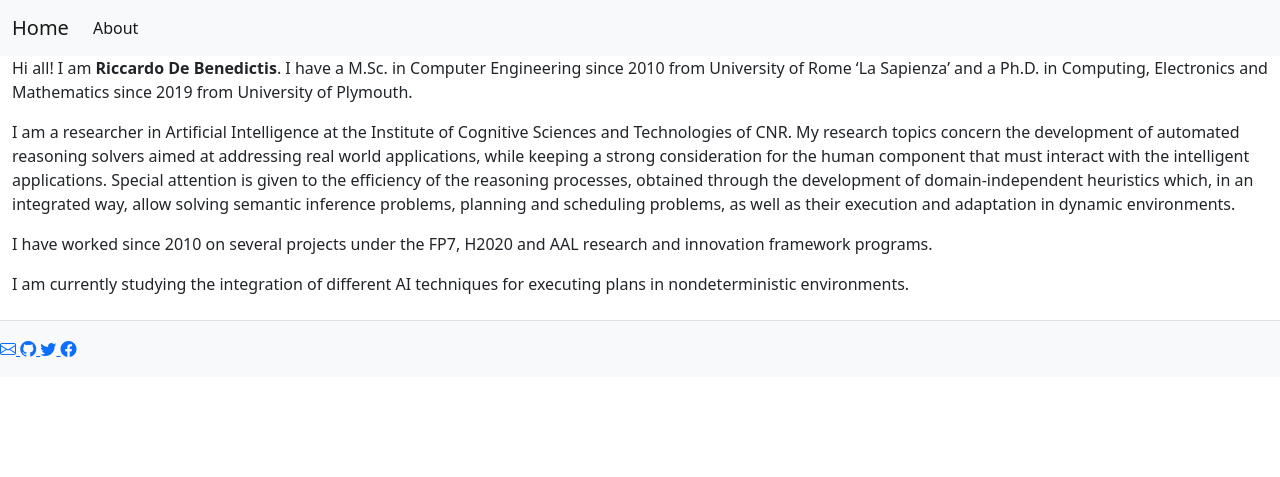
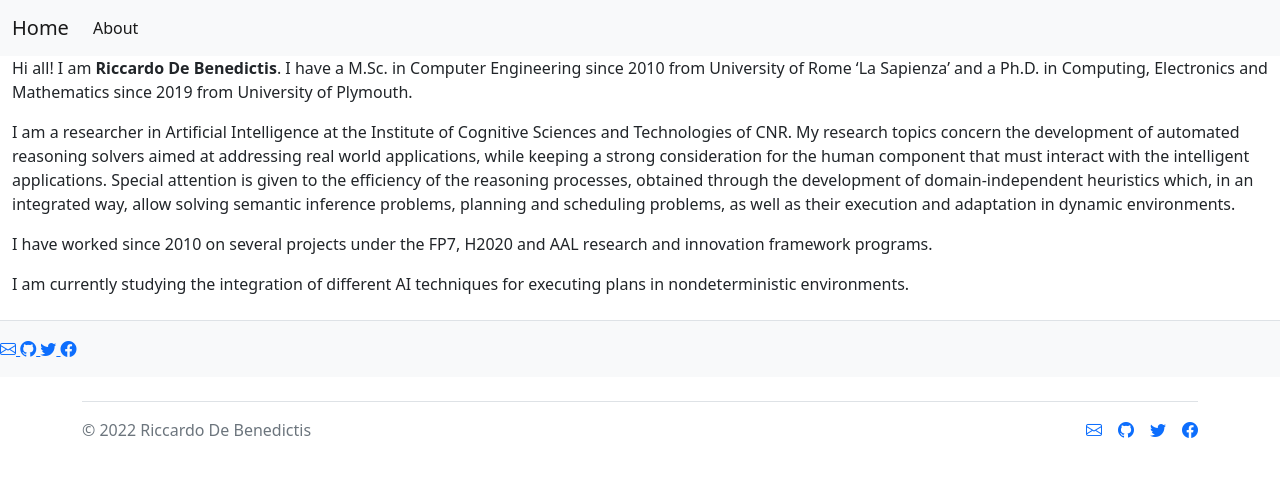
Before and after one commit to riccardodebenedictis/riccardodebenedictis.github.io, a Jekyll site: the page built from about.md, in a window 1280 px wide. Shown: the top 477 px of the page. Built offline with Jekyll 4.4.1, drawn with Linux system fonts in a browser that asks for light colours.

Commit message:
improved footer..

```diff
--- a/_includes/footer.html
+++ b/_includes/footer.html
@@ -13,4 +13,36 @@
             <i class="bi bi-facebook"></i>
         </a>
     </div>
+
 </footer>
+
+<div class="container">
+    <footer class="d-flex flex-wrap justify-content-between align-items-center py-3 my-4 border-top">
+        <div class="col-md-4 d-flex align-items-center">
+            <span class="text-muted">© 2022 {{site.name}}</span>
+        </div>
+
+        <ul class="nav col-md-4 justify-content-end list-unstyled d-flex">
+            <li class="ms-3">
+                <a href="mailto:riccardo.debenedictis@istc.cnr.it">
+                    <i class="bi bi-envelope"></i>
+                </a>
+            </li>
+            <li class="ms-3">
+                <a href="https://github.com/riccardodebenedictis">
+                    <i class="bi bi-github"></i>
+                </a>
+            </li>
+            <li class="ms-3">
+                <a href="https://twitter.com/ricdebenedictis">
+                    <i class="bi bi-twitter"></i>
+                </a>
+            </li>
+            <li class="ms-3">
+                <a href="https://www.facebook.com/syddeben">
+                    <i class="bi bi-facebook"></i>
+                </a>
+            </li>
+        </ul>
+    </footer>
+</div>
```
